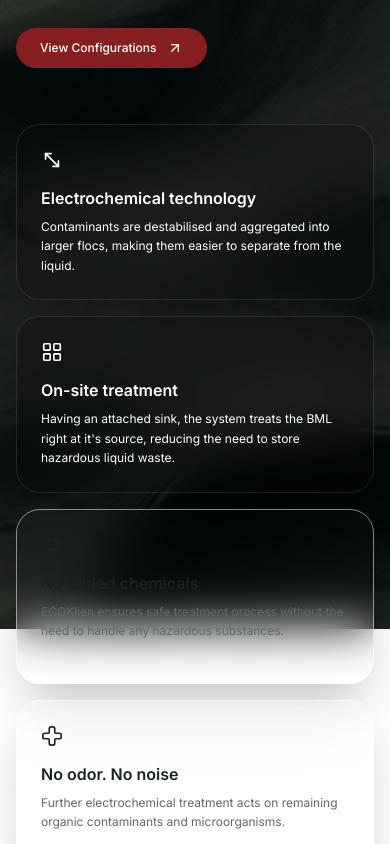
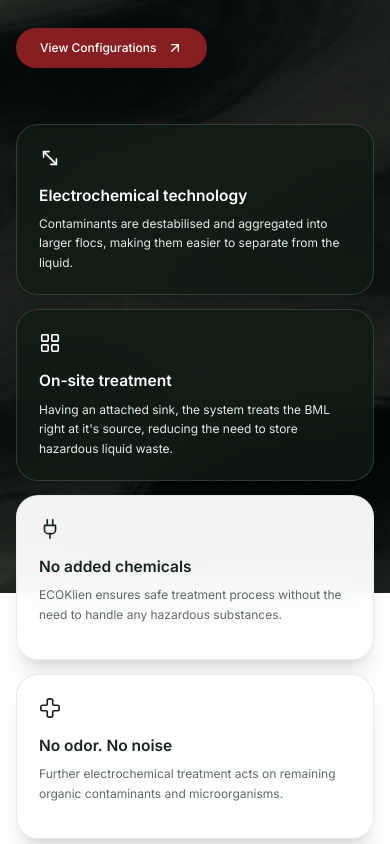
Before and after one commit to gunasarath05-droid/EcoKlien_Landing, a Next.js app: page / in a window 390 px wide. Shown: the part 2040-2884 px from the top of the page. Built offline with nearby package versions, Linux system fonts and the light colour scheme.

Commit message:
fix(responsive): improve card background contrast and legibility on mobile in BiomedicalTreatmentFlowSection

```diff
--- a/src/pages/landing/includes/BiomedicalTreatmentFlowSection.tsx
+++ b/src/pages/landing/includes/BiomedicalTreatmentFlowSection.tsx
@@ -290,21 +290,21 @@ export default function BiomedicalTreatmentFlowSection() {
             </div>
 
             {/* Right: 2x2 Cards Grid */}
-            <div className="lg:col-span-6 grid grid-cols-1 sm:grid-cols-2 gap-4 lg:gap-5">
+            <div className="lg:col-span-6 grid grid-cols-1 sm:grid-cols-2 gap-3.5 sm:gap-4 lg:gap-5">
               {cards.map((card, idx) => {
                 const isDark = card.theme === "dark";
                 return (
                   <div
                     key={idx}
-                    className={`p-6 sm:p-7 min-h-[175px] sm:min-h-[195px] rounded-[24px] shadow-2xl transition-all duration-300 hover:scale-[1.02] flex flex-col justify-start ${
+                    className={`p-5.5 sm:p-7 min-h-[165px] sm:min-h-[195px] rounded-[22px] sm:rounded-[24px] shadow-xl sm:shadow-2xl transition-all duration-300 hover:scale-[1.02] flex flex-col justify-start ${
                       isDark
-                        ? "bg-[#000000]/21 backdrop-blur-xl border border-white/10 text-white"
-                        : "bg-[#000000]/0 backdrop-blur-xl border border-white/50 text-[#18251E]"
+                        ? "bg-[#101C15]/80 sm:bg-[#000000]/25 backdrop-blur-xl border border-white/15 text-white"
+                        : "bg-white/95 sm:bg-white/70 backdrop-blur-xl border border-[#E3ECE6]/90 sm:border-white/50 text-[#18251E] shadow-lg"
                     }`}
                   >
                     <div>{card.icon}</div>
                     <h3
-                      className={`text-base sm:text-[17px] font-semibold mb-2 leading-snug ${
+                      className={`text-[15.5px] sm:text-[17px] font-semibold mb-2 leading-snug ${
                         isDark ? "text-white" : "text-[#18251E]"
                       }`}
                     >
@@ -312,7 +312,7 @@ export default function BiomedicalTreatmentFlowSection() {
                     </h3>
                     <p
                       className={`text-xs sm:text-[13px] leading-relaxed ${
-                        isDark ? "text-white" : "text-[#5D6B62]"
+                        isDark ? "text-white/90" : "text-[#5D6B62]"
                       }`}
                     >
                       {card.description}
```
